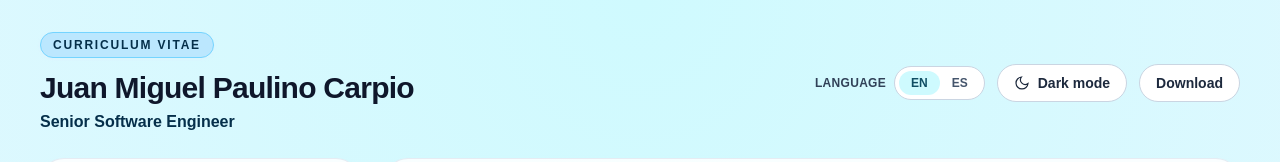
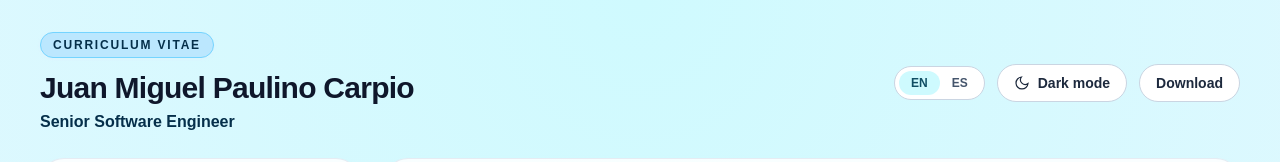
Before and after one commit to juanmiguel431/my-cv-app, a Next.js app: page /en in a window 1280 px wide. Shown: the top 162 px of the page. Built offline with nearby package versions, Linux system fonts and the light colour scheme.

Commit message:
remove language label.

```diff
--- a/components/curriculum.tsx
+++ b/components/curriculum.tsx
@@ -127,9 +127,6 @@ export default function Curriculum({ dictionary, currentLocale }: CurriculumProp
 
           <div className="flex flex-wrap items-center gap-3">
             <div className="inline-flex items-center gap-2">
-              <span className={`text-xs font-semibold uppercase tracking-wide ${mutedText}`}>
-                {labels.language}
-              </span>
               <div
                 className={`inline-flex rounded-full border p-1 ${
                   isDark ? "border-slate-600 bg-slate-800" : "border-slate-300 bg-white"
```
